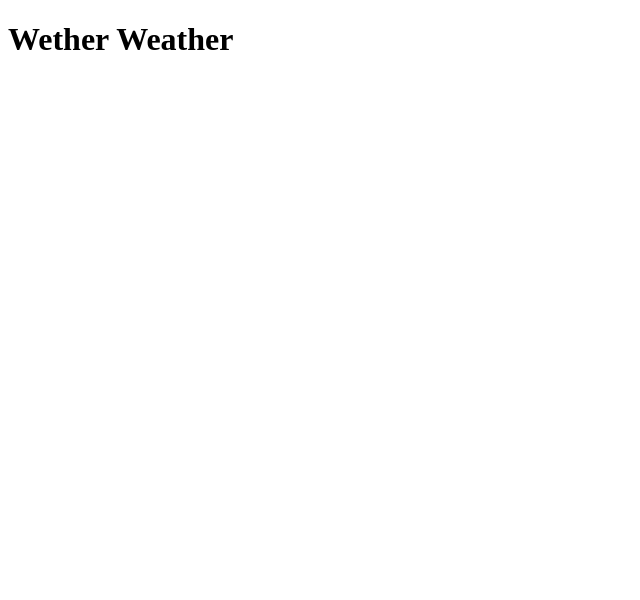
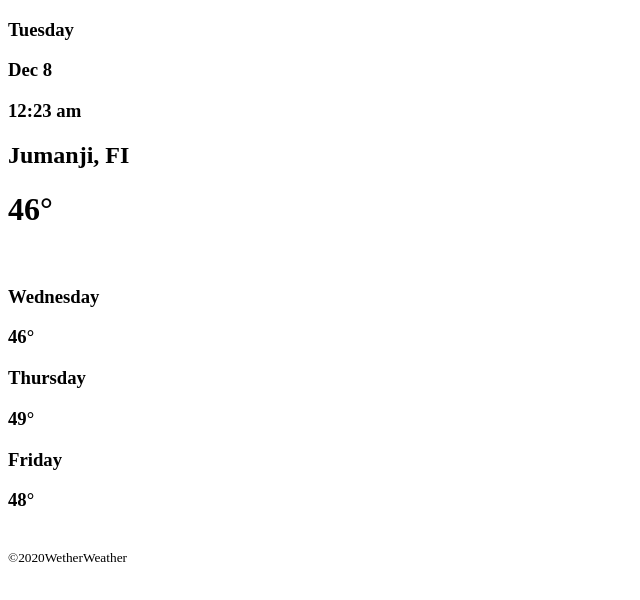
Before and after one commit to Haloren/weather-frontend, a React (Create React App) app: page / in a window 1280 px wide. Shown: the top 600 px of the page, without its empty margins (0-640 px from the left). Built offline with nearby package versions, Linux system fonts and the light colour scheme; no server answers; the HTML template or start-up script is replaced by a standard one.

Commit message:
testing if api is working and setting up layout

```diff
--- a/src/App.css
+++ b/src/App.css
@@ -0,0 +1,30 @@
+.App {
+
+}
+
+.day {
+
+}
+.date {
+}
+.time {
+
+}
+
+.location {
+
+}
+.temp {
+
+}
+
+.nextdays {
+
+}
+.nextdaystemp{
+
+}
+
+.copyright{
+
+}
--- a/src/App.js
+++ b/src/App.js
@@ -1,10 +1,40 @@
 import React from 'react';
 
 class App extends React.Component {
+
+  componentDidMount() {
+    fetch('http://localhost:3001/users')
+      .then(resp => resp.json())
+      .then(data => console.log(data))
+  }
+
   render() {
     return (
       <div className="App">
-        <h1>Wether Weather</h1>
+        <div>
+          <h3 className="day">Tuesday</h3>
+          <h3 className="date">Dec 8 </h3>
+          <h3 className="time">12:23 am</h3>
+          <h2 className="location">Jumanji, FI</h2>
+          <h1 className="temp">46°</h1>
+        </div>
+        <br></br>
+        <div>
+          <div>
+            <h3 className="nextdays">Wednesday</h3>
+            <h3 className="nextdaystemp">46°</h3>
+          </div>
+          <div>
+            <h3 className="nextdays">Thursday</h3>
+            <h3 className="nextdaystemp">49°</h3>
+          </div>
+          <div>
+            <h3 className="nextdays">Friday</h3>
+            <h3 className="nextdaystemp">48°</h3>
+          </div>
+        </div>
+        <br></br>
+        <footer className="copyright"><small> &copy;2020WetherWeather </small></footer>
       </div>
     );
   }
```
Also changed, not shown: 1 other file (tests, documents, lock files or other folders).
